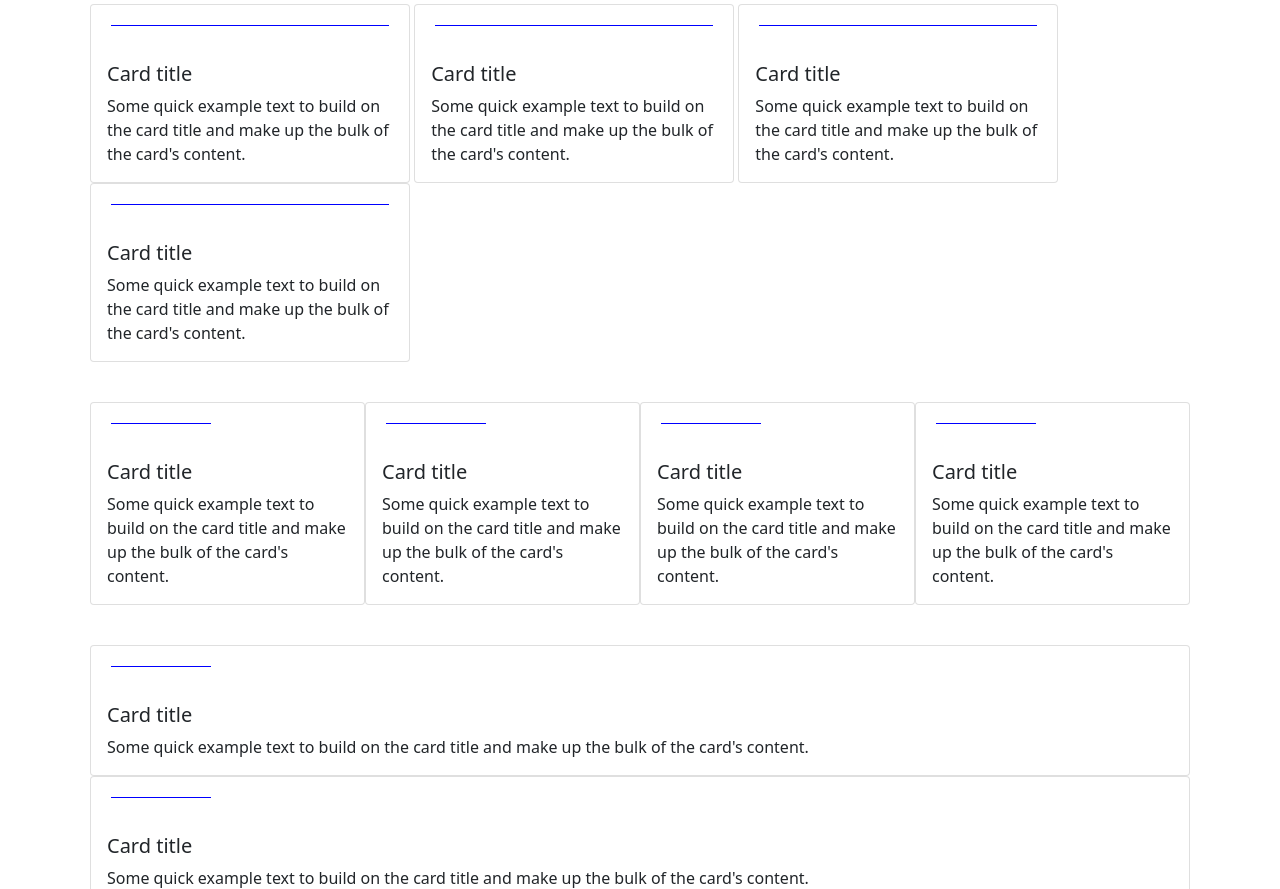
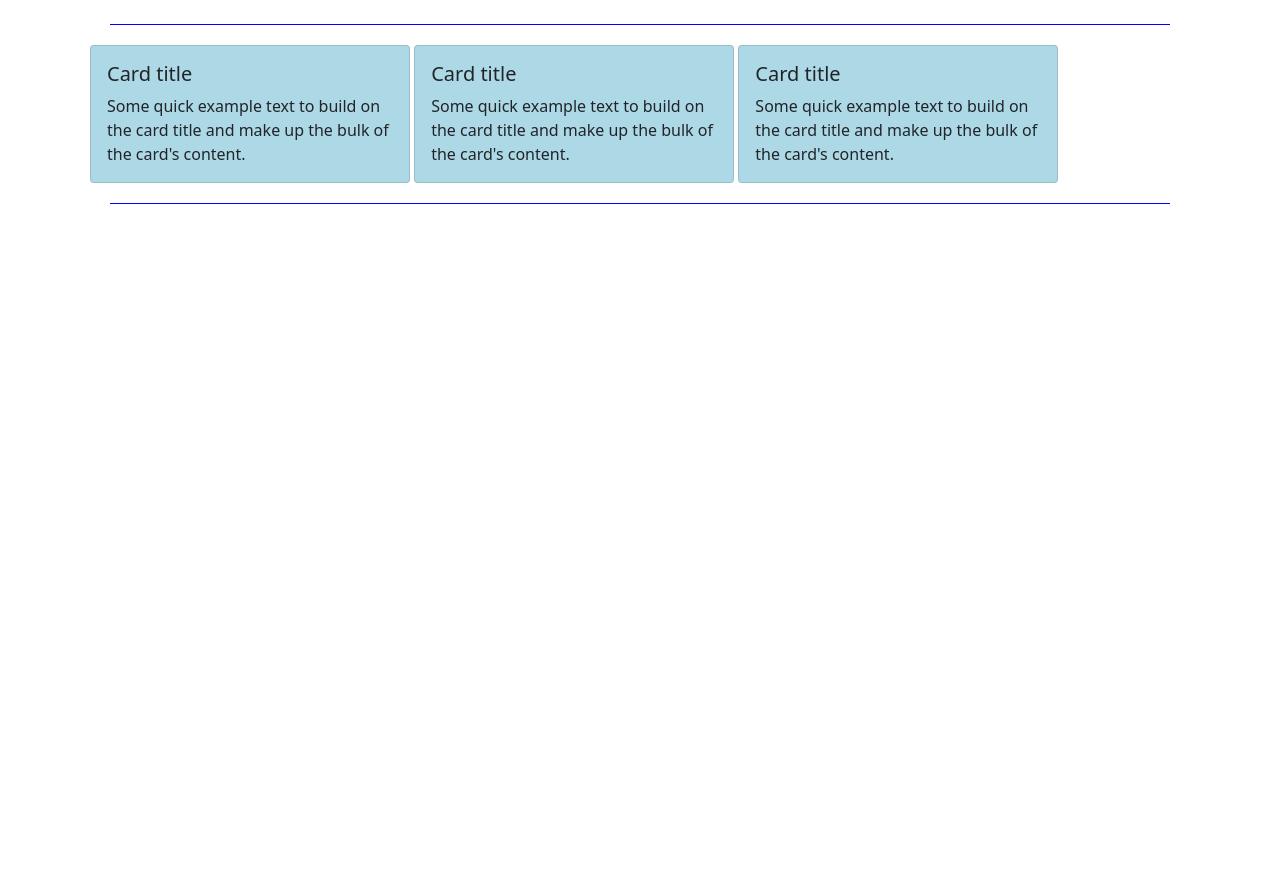
Before and after one commit to dvbelkin/recieprSinglePage, a plain HTML site: page test.html in a window 1280 px wide. Shown: the part 816-1705 px from the top of the page. Drawn offline with nearby package versions, Linux system fonts and the light colour scheme.

Commit message:
ver 1.05 27 сентября 2022. - работаю с css. И анимацией.
ver 1.04 21 сентября 2022.
= Исправил телефоны

ver 1.04 19 апреля 2022.
- Ну как то справился с версткой. Хотя конечено руку там нужно поднабить серьезно.
- Под разные устройства.

ver 1.03 15 апреля 2022.
- Продолжаем колдовать с относительным положением элементов на разных экранах.
Это блин мое больное место. Действую подбором. Без понимания фсех фишек с флекс и так далее.

ver 1.02 14 апреля 2022.
- анимация (моргание заголовков) подключается когда элемент попадает в поле видимост
- при скролинге на шапке надпись и рука движутся навстречу друг другу.

ver 1.0 11 апреля 2022.
- Еще немного подстроили под разные экраны.
- Переходим к анимации

ver 1.01 14 апреля 2022.
- Еще немного подстроили под разные экраны.
- Начал анимацию

```diff
--- a/test.html
+++ b/test.html
@@ -2,135 +2,69 @@
 <html lang="en">
 <head>
     <meta charset="UTF-8">
+    <meta name="viewport" content="width=device-width, initial-scale=1.0">
     <title>ewrtqwe r</title>
     <link href=./css/bootstrap.css rel="stylesheet">
     <script src="https://ajax.googleapis.com/ajax/libs/jquery/3.6.0/jquery.min.js"></script>
+
 </head>
 <body>
-<div data-scroll-container>
-    <div data-scroll-container class="container" style="padding: 20px; ">
+    <div>
+        <div style="width: auto; height: 100vh; background: gray"></div>
+        <div class="container" style="padding: 20px; height: 1500px" id="scrollArea">
 
-        <div data-scroll data-scroll-id="1" class="card" style="width: 20rem; display: inline-block; position: relative; top: 100vh">
+
             <div style="margin:20px;width: auto; height: 1px; background: blue"></div>
+
+            <div data-scroll class="card" style="width: 20rem; display: inline-block; ">
                 <div class="card-body">
                     <h5 class="card-title">Card title</h5>
                     <p class="card-text">Some quick example text to build on the card title and make up the bulk of the card's content.</p>
                 </div>
             </div>
-        <div data-scroll data-scroll-id="2" class="card" style="width: 20rem; display: inline-block; position: relative; top: 100vh">
-            <div style="margin:20px;width: auto; height: 1px; background: blue"></div>
+            <div data-scroll class="card" style="width: 20rem; display: inline-block; ">
                 <div class="card-body">
                     <h5 class="card-title">Card title</h5>
                     <p class="card-text">Some quick example text to build on the card title and make up the bulk of the card's content.</p>
                 </div>
             </div>
-        <div data-scroll data-scroll-id="3" class="card" style="width: 20rem; display: inline-block; position: relative; top: 100vh">
-            <div style="margin:20px;width: auto; height: 1px; background: blue"></div>
+            <div data-scroll class="card" style="width: 20rem; display: inline-block; ">
                 <div class="card-body">
                     <h5 class="card-title">Card title</h5>
                     <p class="card-text">Some quick example text to build on the card title and make up the bulk of the card's content.</p>
                 </div>
             </div>
 
-        <div data-scroll data-scroll-id="4" class="card" style="width: 20rem; display: inline-block; position: relative; top: 100vh">
-            <div style="margin:20px;width: auto; height: 1px; background: blue"></div>
-            <div class="card-body">
-                <h5 class="card-title">Card title</h5>
-                <p class="card-text">Some quick example text to build on the card title and make up the bulk of the card's content.</p>
+            <div style="margin:20px; width: auto; height: 1px; background: blue"></div>
         </div>
-        </div>
-
-    </div>
-
-
-    <div data-scroll-container class="container" style=" padding: 20px; display: flex">
-
-        <div data-scroll data-scroll-id="1" class="card" style="width: 18rem; display: inline-flex; position: relative; top: 100vh">
-            <div style="margin:20px;width: 100px; height: 1px; background: blue"></div>
-            <div class="card-body">
-                <h5 class="card-title">Card title</h5>
-                <p class="card-text">Some quick example text to build on the card title and make up the bulk of the card's content.</p>
-            </div>
-        </div>
-        <div data-scroll data-scroll-id="1" class="card" style="width: 18rem; display: inline-flex; position: relative; top: 100vh">
-            <div style="margin:20px;width: 100px; height: 1px; background: blue"></div>
-            <div class="card-body">
-                <h5 class="card-title">Card title</h5>
-                <p class="card-text">Some quick example text to build on the card title and make up the bulk of the card's content.</p>
-            </div>
-        </div>
-        <div data-scroll data-scroll-id="3" class="card" style="width: 18rem; display: inline-flex; position: relative; top: 100vh">
-            <div style="margin:20px;width: 100px; height: 1px; background: blue"></div>
-            <div class="card-body">
-                <h5 class="card-title">Card title</h5>
-                <p class="card-text">Some quick example text to build on the card title and make up the bulk of the card's content.</p>
-            </div>
-        </div>
-
-        <div data-scroll data-scroll-id="4" class="card" style="width: 18rem; display: inline-flex; position: relative; top: 100vh">
-            <div style="margin:20px;width: 100px; height: 1px; background: blue"></div>
-            <div class="card-body">
-                <h5 class="card-title">Card title</h5>
-                <p class="card-text">Some quick example text to build on the card title and make up the bulk of the card's content.</p>
-            </div>
-        </div>
-
-    </div>
-    <div data-scroll-container class="container" style=" padding: 20px; display: grid">
-
-        <div data-scroll data-scroll-id="1" class="card" style="width: auto; display: inline-grid; position: relative; top: 100vh">
-            <div style="margin:20px;width: 100px; height: 1px; background: blue"></div>
-            <div class="card-body">
-                <h5 class="card-title">Card title</h5>
-                <p class="card-text">Some quick example text to build on the card title and make up the bulk of the card's content.</p>
-            </div>
-        </div>
-        <div data-scroll data-scroll-id="1" class="card" style="width: auto; display: inline-grid; position: relative; top: 100vh">
-            <div style="margin:20px;width: 100px; height: 1px; background: blue"></div>
-            <div class="card-body">
-                <h5 class="card-title">Card title</h5>
-                <p class="card-text">Some quick example text to build on the card title and make up the bulk of the card's content.</p>
-            </div>
-        </div>
-        <div data-scroll data-scroll-id="3" class="card" style="width: auto; display: inline-grid; position: relative; top: 100vh">
-            <div style="margin:20px;width: 100px; height: 1px; background: blue"></div>
-            <div class="card-body">
-                <h5 class="card-title">Card title</h5>
-                <p class="card-text">Some quick example text to build on the card title and make up the bulk of the card's content.</p>
-            </div>
-        </div>
-
-        <div data-scroll data-scroll-id="4" class="card" style="width: auto; display: inline-grid; position: relative; top: 100vh">
-            <div style="margin:20px;width: 100px; height: 1px; background: blue"></div>
-            <div class="card-body">
-                <h5 class="card-title">Card title</h5>
-                <p class="card-text">Some quick example text to build on the card title and make up the bulk of the card's content.</p>
-            </div>
-        </div>
-
-    </div>
-
     </div>
 </body>
 </html>
 
 <style>
+    .inView {
+        background: lightblue;
+        position: relative;
+    }
 </style>
 
-<!--
 <script>
     //    Эксперимент продолжается
     var options = {
-        root: document.querySelector('[data-scroll-container]'),
-        rootMargin: '0px',
-        threshold: 1.0
+        rootMargin: '0px 0px -200px 0px',
+        threshold: 0
     }
 
     var callback = function(entries, observer) {
         /* Content excerpted, show below */
-
         entries.forEach(entry => {
-            console.log(entry.isVisible)
+            // console.log('isIntersecting = ', entry.isIntersecting)
+            if(entry.isIntersecting == true) {
+                // Добавляем  из массива видимых
+                $(entry.target).addClass('inView')
+            }   else {
+                $(entry.target).removeClass('inView')
+            }
 /*
             console.log(entry.time);               // a DOMHightResTimeStamp indicating when the intersection occurred.
             console.log(entry.rootBounds);         // a DOMRectReadOnly for the intersection observer's root.
@@ -141,6 +75,7 @@
             console.log(entry.isIntersecting);     // intersecting: true or false
 */
         })
+
     };
     var observer = new IntersectionObserver(callback, options);
     var target = $('[data-scroll]');
@@ -148,7 +83,34 @@
     target.map((index, currentValue, array)=>{
         observer.observe(currentValue);
     });
-    var scroll = $(window).scrollTop();
+
+    $(window).scroll(function (event) {
+        let scroll = $(window).scrollTop();
+
+        $('.inView').each((index, elem)=>{
+            let top = $(elem).css('top')
+            let bottom = $(elem).css('bottom')
+            let left = $(elem).css('left')
+            // console.log(elem, 'top = ', top, 'bottom = ', bottom)
+            console.log('1 = ',scroll, ' = 2', scroll - top)
+            $(elem).css('left', left + scroll/1500 )
 
 
-</script>-->
+        })
+
+/*
+
+
+        $('.inView').map((elem)=>{
+            var viewportOffset = elem.getBoundingClientRect();
+// these are relative to the viewport
+            var top = viewportOffset.top;
+            var left = viewportOffset.left;
+            $(elem).css('left', `${left}px`)
+        })
+*/
+
+
+    })
+
+</script>
```
Lines whose indentation alone changed are shown as unchanged.
